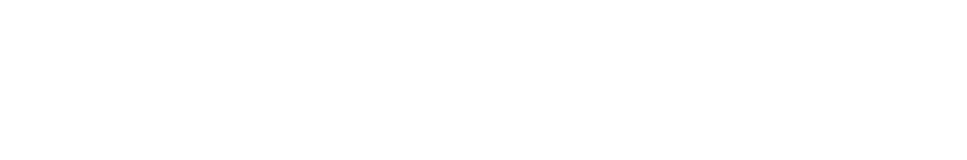
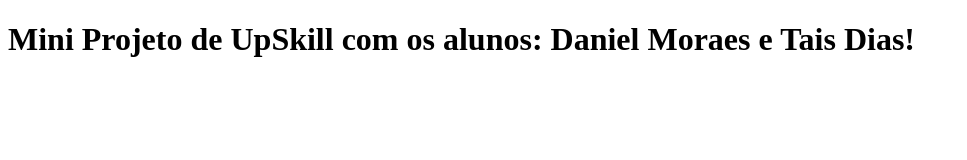
Before and after one commit to DanielMoraesTI/Mini_Projeto_UpSkill, a plain HTML site: page index.html in a window 1280 px wide. Shown: the whole page, without its empty margins (0-967 px from the left). Drawn offline with Linux system fonts and the light colour scheme.

Commit message:
Frase no HTML

```diff
--- a/index.html
+++ b/index.html
@@ -6,6 +6,7 @@
     <title>Document</title>
 </head>
 <body>
+    <h1>Mini Projeto de UpSkill com os alunos: Daniel Moraes e Tais Dias!</h1>
     <script src = "app.js"></script>
 </body>
 </html>
```
